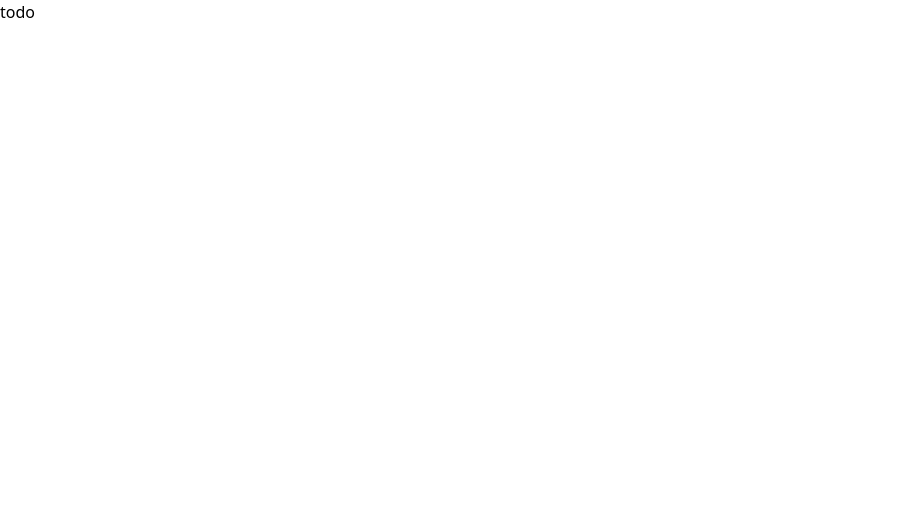
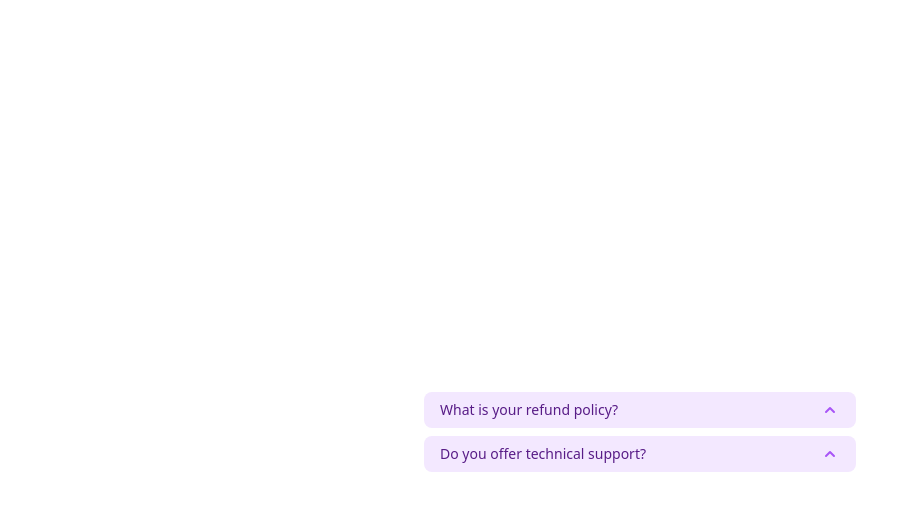
Before and after one commit to ilanc/nuxt3-headlessui-vue, a Nuxt app: page /disclosure in a window 1280 px wide. Shown: the top 510 px of the page, without its empty margins (0-919 px from the left). Built offline with nearby package versions, Linux system fonts and the light colour scheme.

Commit message:
Disclosure

```diff
--- a/pages/disclosure.vue
+++ b/pages/disclosure.vue
@@ -1,3 +1,44 @@
 <template>
-  <div>todo</div>
+  <div
+    class="w-screen h-screen flex flex-col items-center justify-center gap-4"
+  >
+    <div class="w-full px-4 pt-16">
+      <div class="w-full max-w-md p-2 mx-auto bg-white rounded-2xl">
+        <Disclosure v-slot="{ open }">
+          <DisclosureButton
+            class="flex justify-between w-full px-4 py-2 text-sm font-medium text-left text-purple-900 bg-purple-100 rounded-lg hover:bg-purple-200 focus:outline-none focus-visible:ring focus-visible:ring-purple-500 focus-visible:ring-opacity-75"
+          >
+            <span>What is your refund policy?</span>
+            <ChevronUpIcon
+              :class="open ? 'transform rotate-180' : ''"
+              class="w-5 h-5 text-purple-500"
+            />
+          </DisclosureButton>
+          <DisclosurePanel class="px-4 pt-4 pb-2 text-sm text-gray-500">
+            If you're unhappy with your purchase for any reason, email us within
+            90 days and we'll refund you in full, no questions asked.
+          </DisclosurePanel>
+        </Disclosure>
+        <Disclosure as="div" class="mt-2" v-slot="{ open }">
+          <DisclosureButton
+            class="flex justify-between w-full px-4 py-2 text-sm font-medium text-left text-purple-900 bg-purple-100 rounded-lg hover:bg-purple-200 focus:outline-none focus-visible:ring focus-visible:ring-purple-500 focus-visible:ring-opacity-75"
+          >
+            <span>Do you offer technical support?</span>
+            <ChevronUpIcon
+              :class="open ? 'transform rotate-180' : ''"
+              class="w-5 h-5 text-purple-500"
+            />
+          </DisclosureButton>
+          <DisclosurePanel class="px-4 pt-4 pb-2 text-sm text-gray-500">
+            No.
+          </DisclosurePanel>
+        </Disclosure>
+      </div>
+    </div>
+  </div>
 </template>
+
+<script setup>
+import { Disclosure, DisclosureButton, DisclosurePanel } from "@headlessui/vue";
+import { ChevronUpIcon } from "@heroicons/vue/solid";
+</script>
```
